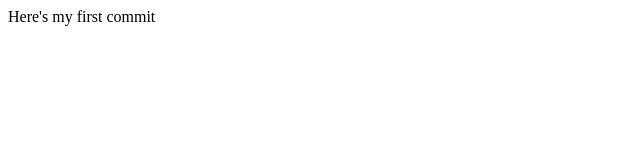
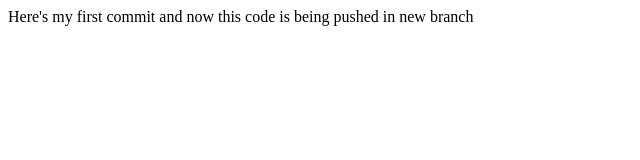
Before and after one commit to Abhineet5171/hacktoberfest, a plain HTML site: page index.html in a window 1280 px wide. Shown: the whole page, without its empty margins (0-640 px from the left). Drawn offline with Linux system fonts and the light colour scheme.

Commit message:
New Branch content

```diff
--- a/index.html
+++ b/index.html
@@ -1,5 +1,5 @@
 <!DOCTYPE html>
-<html lang="en">
+<h lang="en">
 <head>
     <meta charset="UTF-8">
     <meta name="viewport" content="width=device-width, initial-scale=1.0">
@@ -7,5 +7,6 @@
 </head>
 <body>
  Here's my first commit
+ and now this code is being pushed in new branch
 </body>
-</html>
+</h
```
